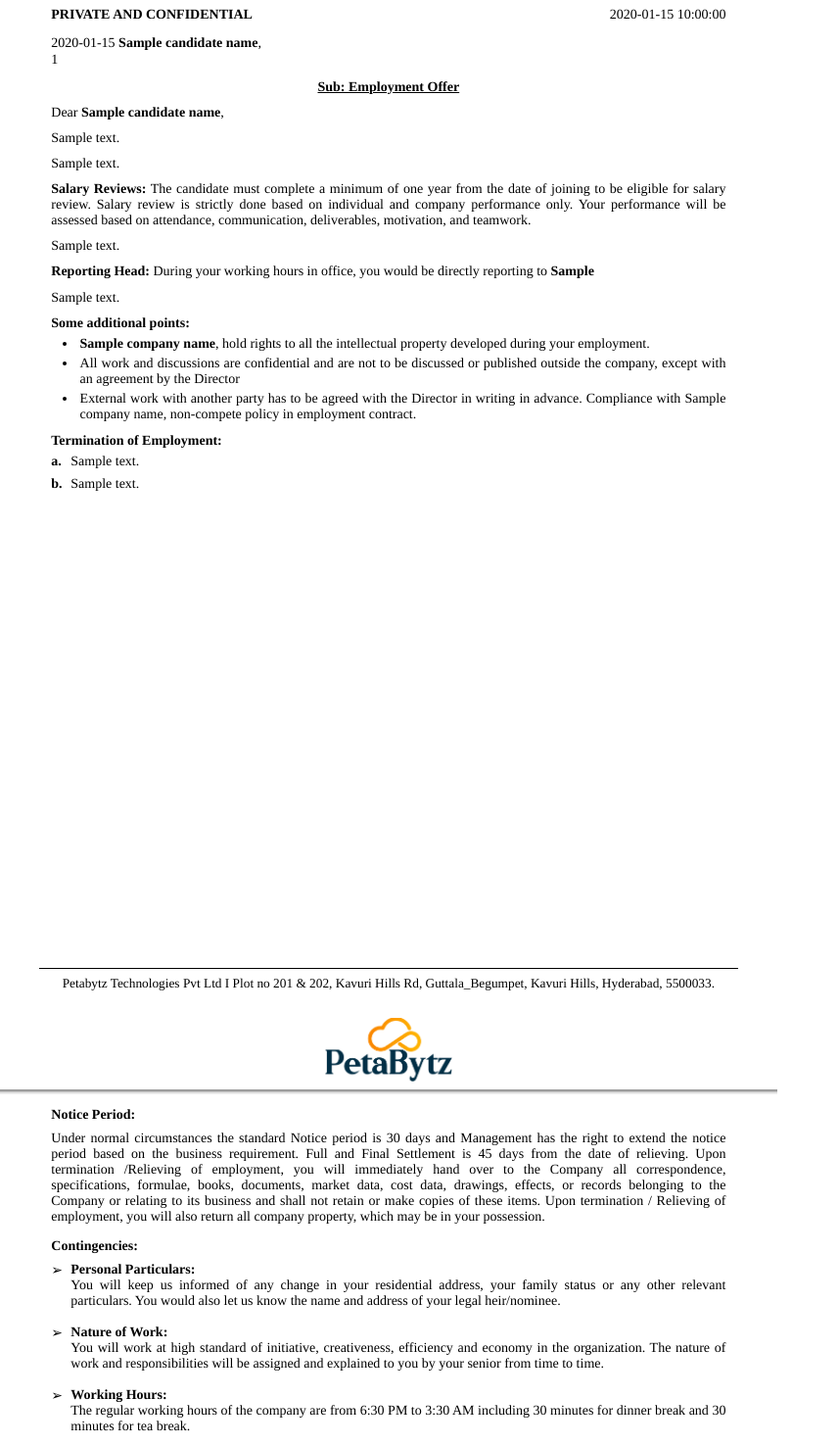
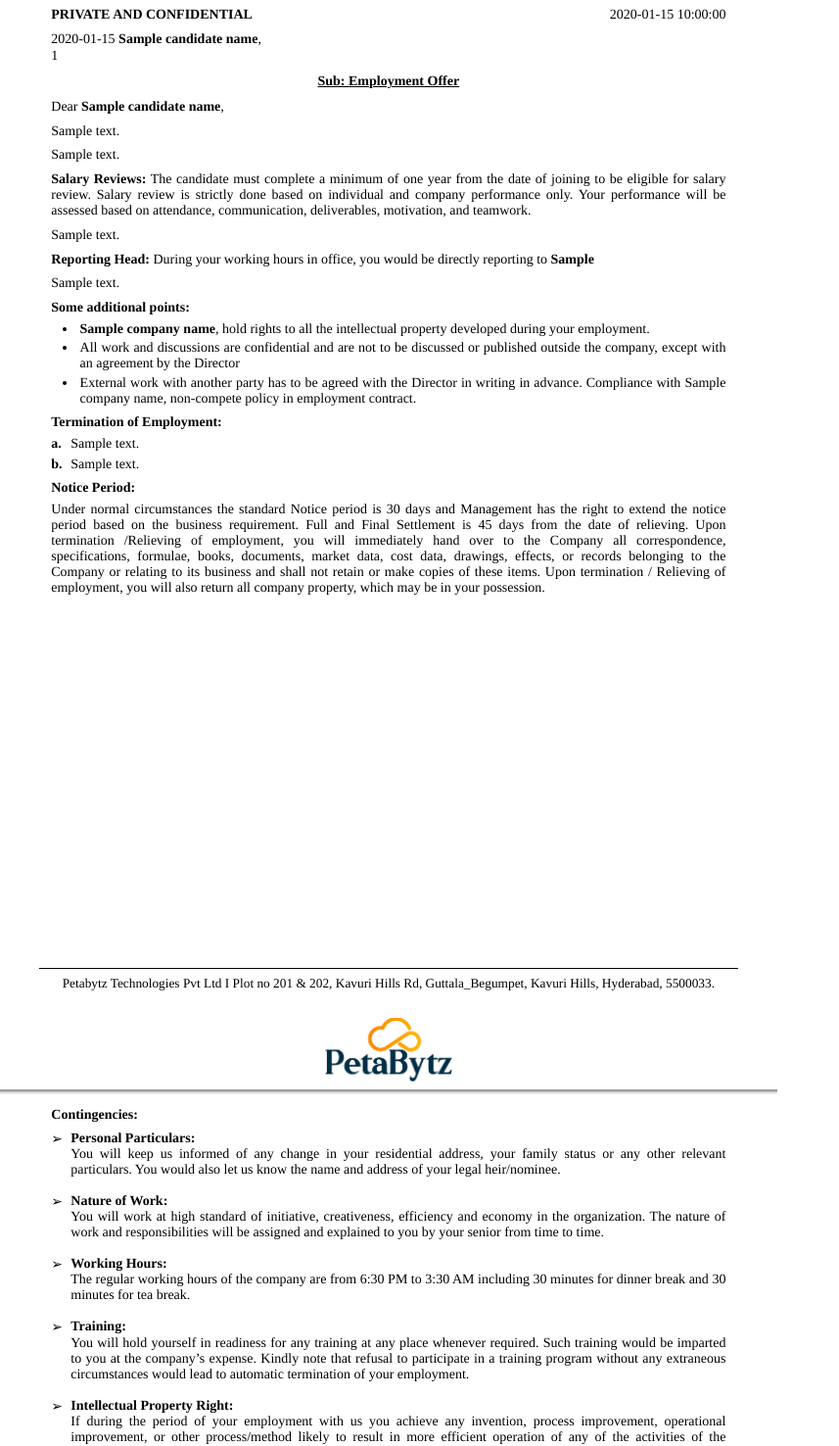
Before and after one commit to sathinathp/Auto-offer, a Flask app: template templates/offer_letters/bluebix_offer.html in a window 1280 px wide. Shown: the part 93-1569 px from the top of the page at 98% size, without its empty margins (0-857 px from the left). Run offline with Flask 3, Linux system fonts and the light colour scheme; the template is opened without the code that fills it: most values are stand-ins (such as "Sample title", 1, 10 or a date in 2020).

Commit message:
Eliminate whitespace on Page 1 by restoring Notice Period section and optimizing vertical metrics

```diff
--- a/static/css/bluebix_offer.css
+++ b/static/css/bluebix_offer.css
@@ -187,20 +187,33 @@ ul.bullets li {
     line-height: 1.15;
 }
 /* Page 1 overrides */
+#page-1 {
+    line-height: 1.15;
+}
 #page-1 p {
-    margin-bottom: 7.5pt;
+    margin-bottom: 6.5pt;
+}
+#page-1 .candidate-address {
+    margin-bottom: 7pt;
+}
+#page-1 .date-row {
+    margin-bottom: 7pt;
+}
+#page-1 .subject {
+    margin-top: 6pt;
+    margin-bottom: 7pt;
 }
 #page-1 .letter-list {
-    margin-bottom: 7.5pt;
+    margin-bottom: 6.5pt;
 }
 #page-1 .list-item {
-    margin-bottom: 5.0pt;
+    margin-bottom: 4.0pt;
 }
 #page-1 ul.bullets {
-    margin-bottom: 7.5pt;
+    margin-bottom: 6.5pt;
 }
 #page-1 ul.bullets li {
-    margin-bottom: 3.0pt;
+    margin-bottom: 2.5pt;
 }
 
 /* Page 2 overrides */
--- a/templates/offer_letters/bluebix_offer.html
+++ b/templates/offer_letters/bluebix_offer.html
@@ -58,10 +58,12 @@ body {
            <li>External work with another party has to be agreed with the Director in writing in advance. Compliance with {{ company_name }}, non-compete policy in employment contract.</li>
        </ul>
        <p class="bold" style="margin-bottom: 4pt;">Termination of Employment:</p>
-       <div class="letter-list">
+       <div class="letter-list" style="margin-bottom: 6pt;">
            <div class="list-item"><span class="list-num bold">a.</span>{{ text_termination_a | safe }}</div>
            <div class="list-item" style="margin-bottom: 0;"><span class="list-num bold">b.</span>{{ text_termination_b | safe }}</div>
        </div>
+       <p class="bold" style="margin-bottom: 4pt;">Notice Period:</p>
+       <p style="margin-bottom: 0;">Under normal circumstances the standard Notice period is 30 days and Management has the right to extend the notice period based on the business requirement. Full and Final Settlement is 45 days from the date of relieving. Upon termination /Relieving of employment, you will immediately hand over to the Company all correspondence, specifications, formulae, books, documents, market data, cost data, drawings, effects, or records belonging to the Company or relating to its business and shall not retain or make copies of these items. Upon termination / Relieving of employment, you will also return all company property, which may be in your possession.</p>
    </div>
    <div class="footer">
        <div class="footer-line"></div>
@@ -76,8 +78,6 @@ body {
        <img src="static/images/divider.png" class="header-line-img" />
    </div>
    <div class="content">
-       <p class="bold" style="margin-bottom: 6pt;">Notice Period:</p>
-       <p>Under normal circumstances the standard Notice period is 30 days and Management has the right to extend the notice period based on the business requirement. Full and Final Settlement is 45 days from the date of relieving. Upon termination /Relieving of employment, you will immediately hand over to the Company all correspondence, specifications, formulae, books, documents, market data, cost data, drawings, effects, or records belonging to the Company or relating to its business and shall not retain or make copies of these items. Upon termination / Relieving of employment, you will also return all company property, which may be in your possession.</p>
        <p class="bold" style="margin-bottom: 6pt;">Contingencies:</p>
        <div class="contingency-list">
            <div class="contingency-item">
--- a/templates/offer_letters/softstandard_offer.html
+++ b/templates/offer_letters/softstandard_offer.html
@@ -58,10 +58,12 @@ body {
            <li>External work with another party has to be agreed with the Director in writing in advance. Compliance with {{ company_name }}, non-compete policy in employment contract.</li>
        </ul>
        <p class="bold" style="margin-bottom: 4pt;">Termination of Employment:</p>
-       <div class="letter-list">
+       <div class="letter-list" style="margin-bottom: 6pt;">
            <div class="list-item"><span class="list-num bold">a.</span>{{ text_termination_a | safe }}</div>
            <div class="list-item" style="margin-bottom: 0;"><span class="list-num bold">b.</span>{{ text_termination_b | safe }}</div>
        </div>
+       <p class="bold" style="margin-bottom: 4pt;">Notice Period:</p>
+       <p style="margin-bottom: 0;">Under normal circumstances the standard Notice period is {{ notice_period }} and Management has the right to extend the notice period based on the business requirement. Full and Final Settlement is 30 - 45 days from the date of relieving. Upon termination /Reliving of employment, you will immediately hand over to the Company all correspondence, specifications, formulae, books, documents, market data, cost data, drawings, effects, or records belonging to the Company or relating to its business and shall not retain or make copies of these items. Upon termination / Reliving of employment, you will also return all company property, which may be in your possession.</p>
    </div>
    <div class="footer">
        <div class="footer-line"></div>
@@ -76,8 +78,6 @@ body {
        <img src="static/images/softstandard/divider.png" class="header-line-img" />
    </div>
    <div class="content">
-       <p class="bold" style="margin-bottom: 6pt;">Notice Period:</p>
-       <p>Under normal circumstances the standard Notice period is {{ notice_period }} and Management has the right to extend the notice period based on the business requirement. Full and Final Settlement is 30 - 45 days from the date of relieving. Upon termination /Reliving of employment, you will immediately hand over to the Company all correspondence, specifications, formulae, books, documents, market data, cost data, drawings, effects, or records belonging to the Company or relating to its business and shall not retain or make copies of these items. Upon termination / Reliving of employment, you will also return all company property, which may be in your possession.</p>
        <p class="bold" style="margin-bottom: 6pt;">Contingencies:</p>
        <div class="contingency-list">
            <div class="contingency-item">
```
Also changed, not shown: static/css/softstandard_offer.css (+11 -11 lines).
